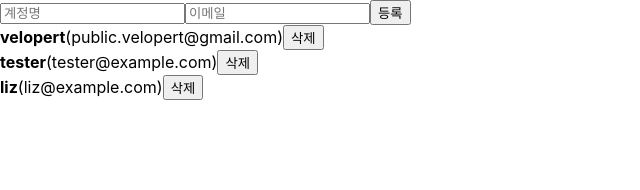
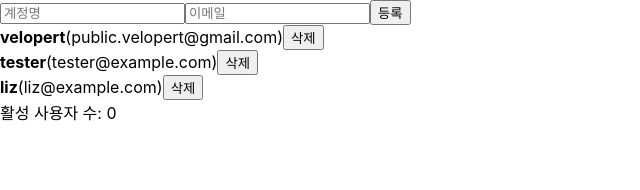
Before and after one commit to jypthemiracle/velopert-react-tutorial, a React (Create React App) app: page / in a window 1280 px wide. Shown: the top 190 px of the page, without its empty margins (0-640 px from the left). Built offline with nearby package versions, Linux system fonts and the light colour scheme.

Commit message:
as-is: re-rendering component after input changes - 활성 사용자 수를 세는건, users 에 변화가 있을때만 세야되는건데, input 값이 바뀔 때에도 컴포넌트가 리렌더링 되므로 이렇게 불필요할때에도 호출하여서 자원이 낭비되고 있습니다.

```diff
--- a/src/App.js
+++ b/src/App.js
@@ -1,6 +1,11 @@
 import React, { useRef, useState } from 'react';
 import UserList from './UserList';
 import CreateUser from './CreateUser';
+
+function countActiveUsers(users) {
+  console.log('활성 사용자 수를 세는중...');
+  return users.filter(user => user.active).length;
+}
 
 function App() {
   const [inputs, setInputs] = useState({
@@ -32,6 +37,8 @@
       email: 'liz@example.com'
     }
   ]);
+
+  const count = countActiveUsers(users);
 
   const nextId = useRef(4);
   const onCreate = () => {
@@ -68,6 +75,7 @@
         onCreate={onCreate}
       />
       <UserList users={users} onRemove={onRemove} onToggle={onToggle}/>
+      <div>활성 사용자 수: {count}</div>
     </>
   );
 }
```
